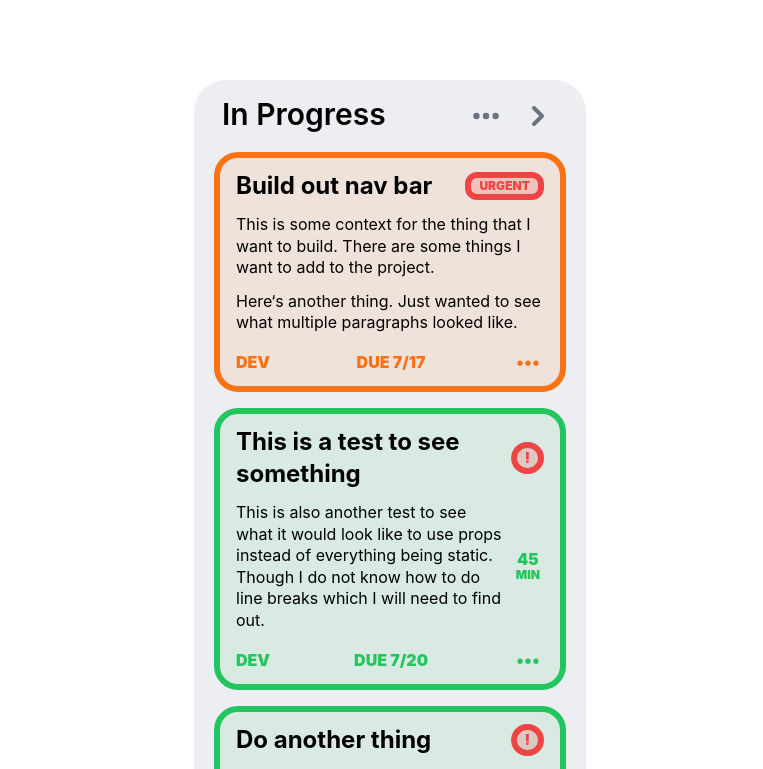
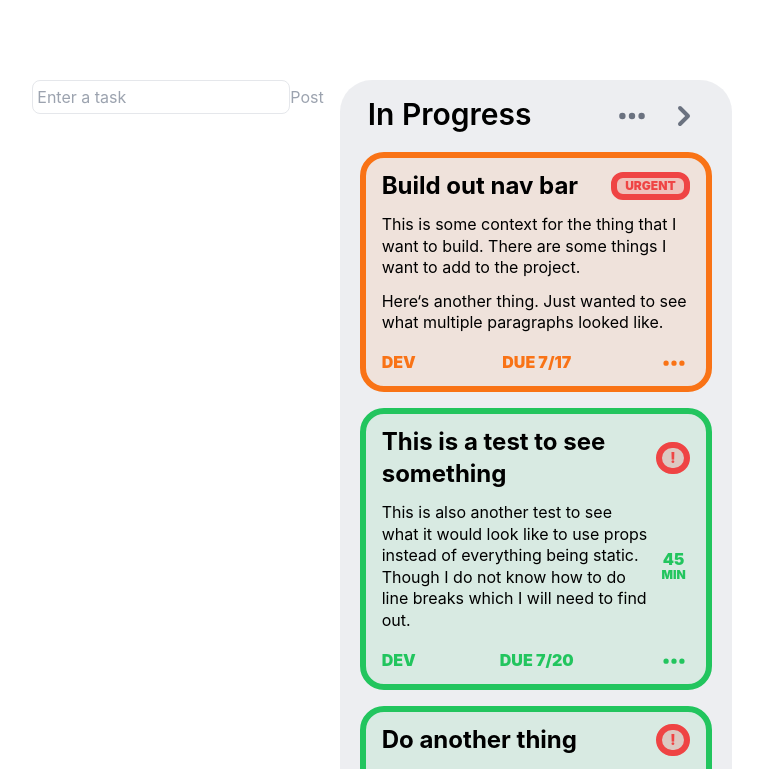
Before and after one commit to garrettprince/junk-component-tests, a Next.js app: page / in a window 1280 px wide. Shown: the top 769 px of the page, without its empty margins (250-1013 px from the left). Built offline with nearby package versions, Linux system fonts and the light colour scheme.

Commit message:
Testing form integration

```diff
--- /dev/null
+++ b/components/FormTest.js
@@ -0,0 +1,33 @@
+import React, { useState } from "react";
+
+function FormTest() {
+  const [input, setInput] = useState("");
+
+  const handleSubmit = (e) => {
+    // e.preventDefault()
+  };
+
+  return (
+    <div>
+      <form className="flex justify-between" onSubmit={handleSubmit}>
+        <div className="border rounded-lg p-1">
+            <input
+              value={input}
+              onChange={(e) => setInput(e.target.value)}
+              className=""
+              placeholder="Enter a task"
+            />
+        </div>
+        <button
+          disabled={!input}
+          type="submit"
+          className="disabled:text-gray-400"
+        >
+          Post
+        </button>
+      </form>
+    </div>
+  );
+}
+
+export default FormTest;
--- a/pages/index.js
+++ b/pages/index.js
@@ -5,6 +5,7 @@ import CardTest2 from "../components/CardTest2";
 import CardTest3 from "../components/CardTest3";
 import CardComponentTest from "../components/CardComponentTest";
 import { ChevronRightIcon, DotsHorizontalIcon } from "@heroicons/react/solid";
+import FormTest from "../components/FormTest";
 
 export default function Home() {
   return (
@@ -15,6 +16,7 @@ export default function Home() {
         <link rel="icon" href="/favicon.ico" />
       </Head>
       <div className="flex justify-center mt-20">
+        <FormTest />
         <section className="flex-col h-full bg-gray-300/40 rounded-[2rem] mx-4">
           <div className="flex justify-between mx-7 mt-4">
             <h1 className="text-3xl font-semibold">In Progress</h1>
```
